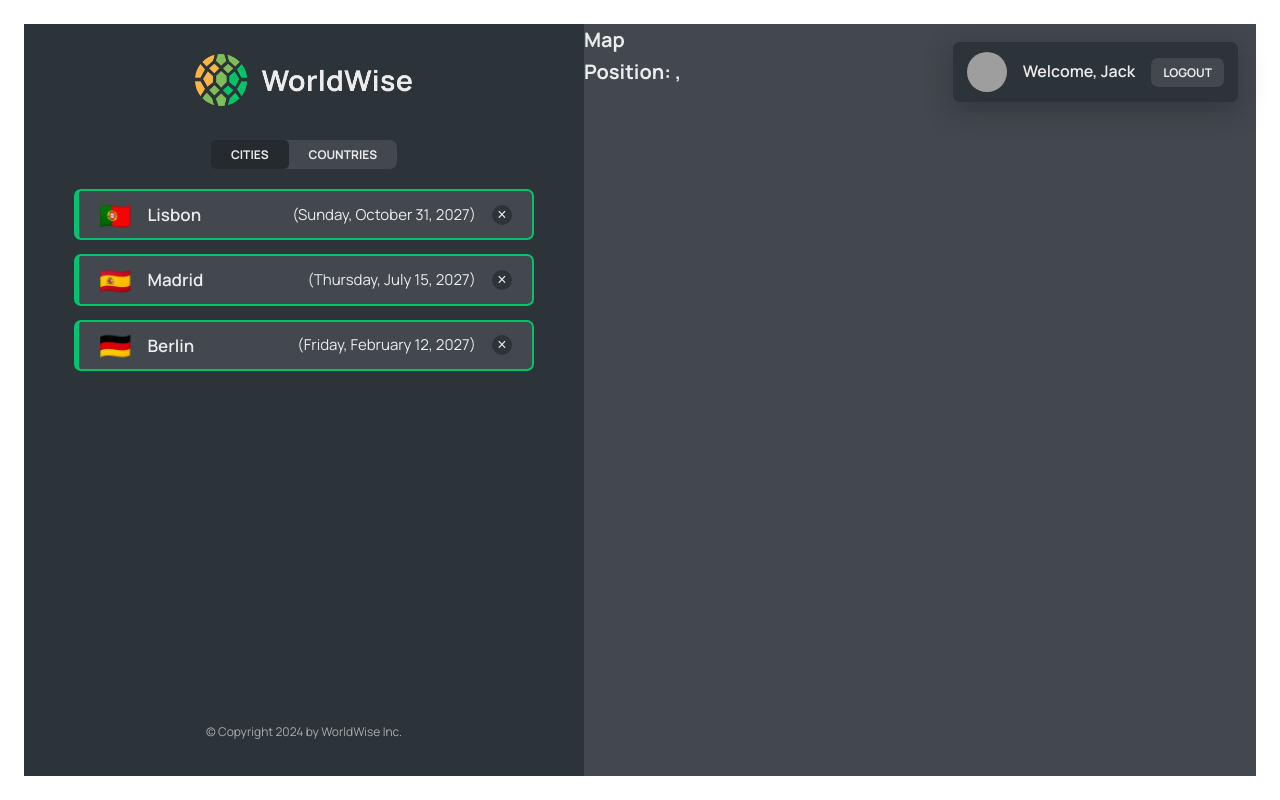
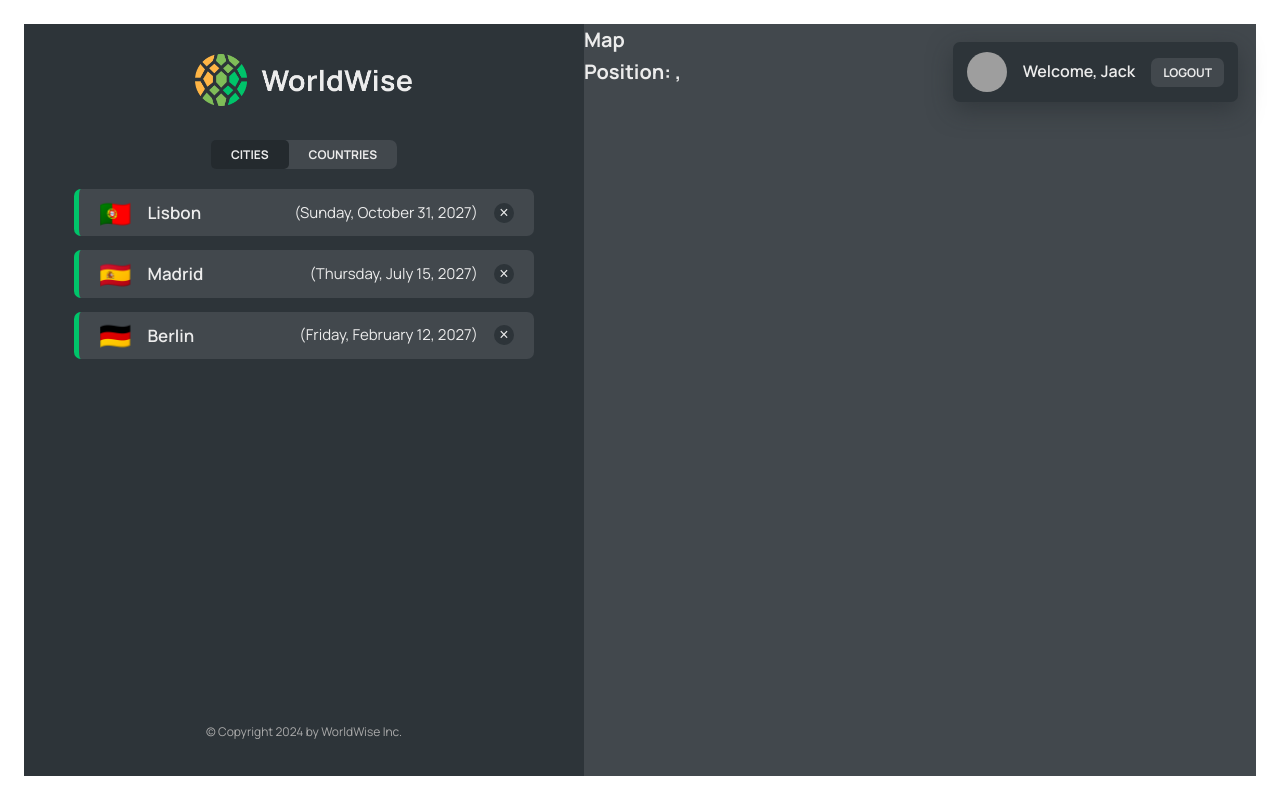
Before and after one commit to cyro17/worldwise, a React (Vite) app: page /app/cities in a window 1280 px wide. Built offline with nearby package versions, Linux system fonts and the light colour scheme; data requests are answered from the project's data file; grey boxes are pictures that could not be loaded.

Commit message:
city view styling fixed

```diff
--- a/src/components/City.jsx
+++ b/src/components/City.jsx
@@ -1,8 +1,9 @@
 import styles from "./City.module.css";
 import BackButton from "./BackButton";
 import { useParams } from "react-router-dom";
-import { useEffect, useState } from "react";
+import { useEffect } from "react";
 import { useCities } from "../contexts/CitiesContext";
+import Spinner from "./Spinner";
 
 const formatDate = (date) =>
   new Intl.DateTimeFormat("en", {
@@ -14,7 +15,7 @@ const formatDate = (date) =>
 
 function City() {
   const { id } = useParams();
-  const { getCity, currentCity } = useCities();
+  const { getCity, currentCity, isLoading } = useCities();
 
   useEffect(
     function () {
@@ -24,6 +25,7 @@ function City() {
   );
 
   const { cityName, emoji, date, notes } = currentCity;
+  if (isLoading) return <Spinner />;
 
   return (
     <div className={styles.city}>
--- a/src/components/CityItem.jsx
+++ b/src/components/CityItem.jsx
@@ -1,5 +1,6 @@
 import { Link } from "react-router-dom";
 import styles from "./CityItem.module.css";
+import { useCities } from "../contexts/CitiesContext";
 
 const formatDate = (date) =>
   new Intl.DateTimeFormat("en", {
@@ -10,6 +11,7 @@ const formatDate = (date) =>
   }).format(new Date(date));
 
 function CityItem({ city }) {
+  const { currentCity } = useCities();
   const { cityName, emoji, date, id, position } = city;
 
   function handleClick(e) {
@@ -19,7 +21,9 @@ function CityItem({ city }) {
   return (
     <li>
       <Link
-        className={`${styles.cityItem} ${styles["cityItem--active"]}`}
+        className={`${styles.cityItem} ${
+          id === currentCity.id ? styles["cityItem--active"] : ""
+        }`}
         to={`${id}?lat=${position.lat}&lng=${position.lng}`}
       >
         <span className={styles.emoji}>{emoji}</span>
```
